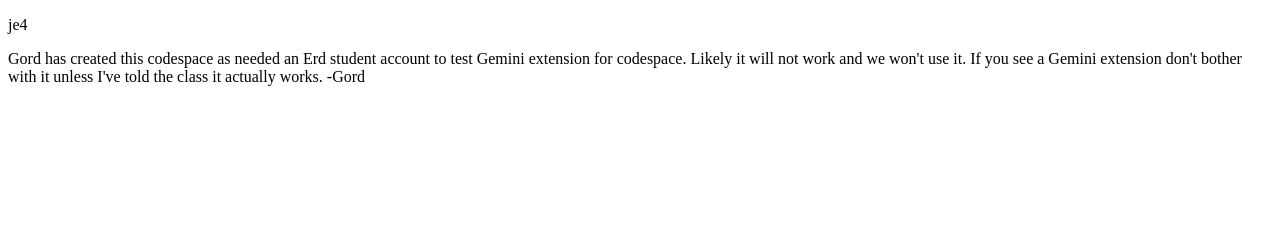
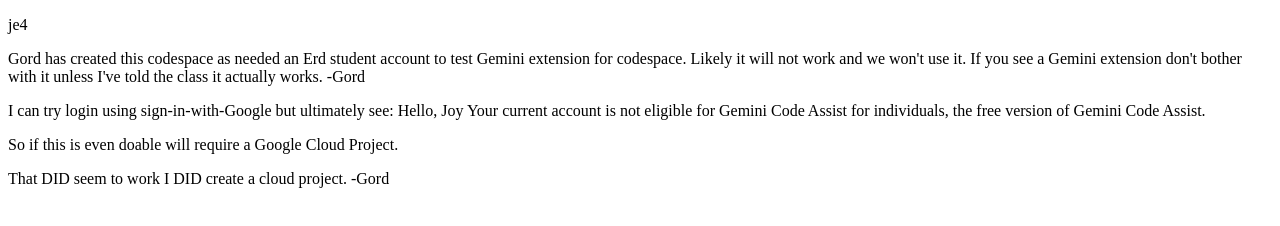
Before and after one commit to MMEC-CA/je4, a plain HTML site: page _site/je4/index.html in a window 1280 px wide. Drawn offline with Linux system fonts and the light colour scheme.

Commit message:
Gemini cloud notes added. -Gord

```diff
--- a/_site/je4/index.html
+++ b/_site/je4/index.html
@@ -8,5 +8,8 @@
   <body>
     <p>je4</p>
     <p>Gord has created this codespace as needed an Erd student account to test Gemini extension for codespace. Likely it will not work and we won't use it. If you see a Gemini extension don't bother with it unless I've told the class it actually works. -Gord</p>
+    <p>I can try login using sign-in-with-Google but ultimately see: Hello, Joy Your current account is not eligible for Gemini Code Assist for individuals, the free version of Gemini Code Assist.</p>
+    <p>So if this is even doable will require a Google Cloud Project.</p>
+    <p>That DID seem to work I DID create a cloud project. -Gord</p>
   </body>
 </html>
```
